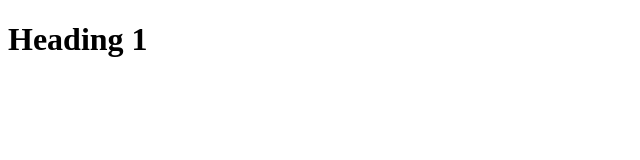
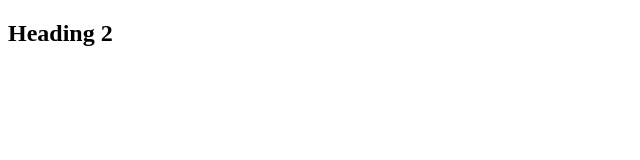
Before and after one commit to ashwinky/intro_to_git, a plain HTML site: page index.html in a window 1280 px wide. Shown: the whole page, without its empty margins (0-640 px from the left). Drawn offline with Linux system fonts and the light colour scheme.

Commit message:
change h1 to h2

```diff
--- a/index.html
+++ b/index.html
@@ -7,6 +7,6 @@
     <title>Document</title>
   </head>
   <body>
-    <h1>Heading 1</h1>
+    <h2>Heading 2</h2>
   </body>
 </html>
```
